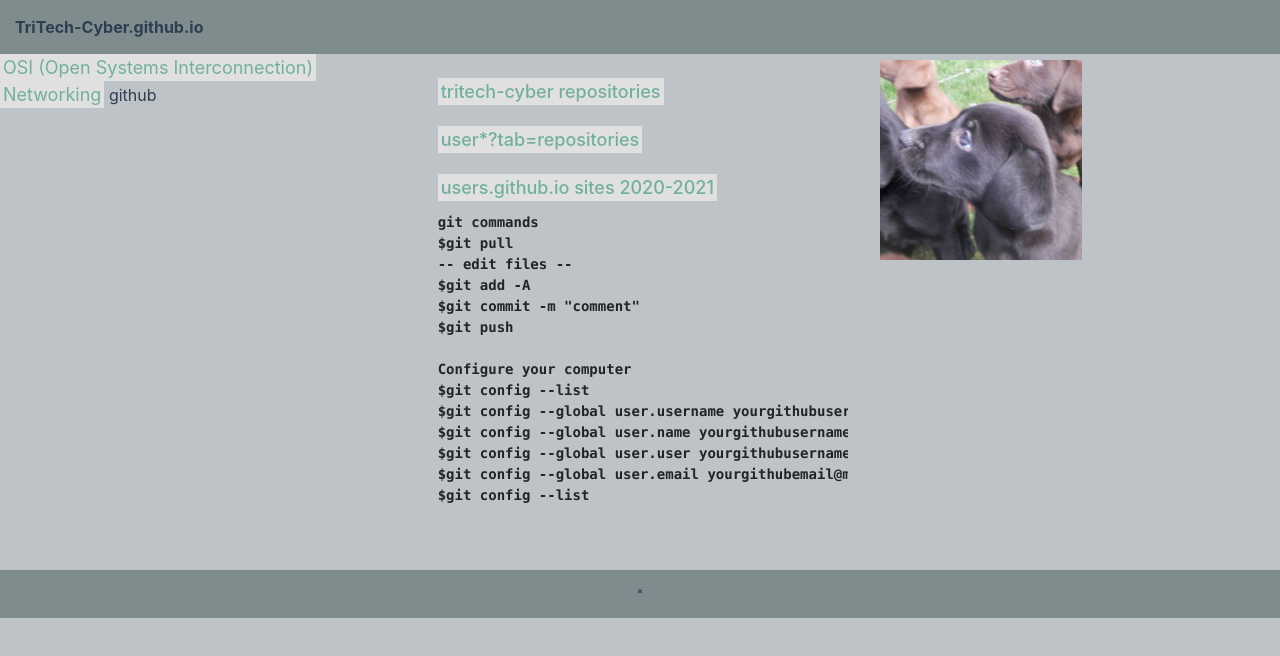
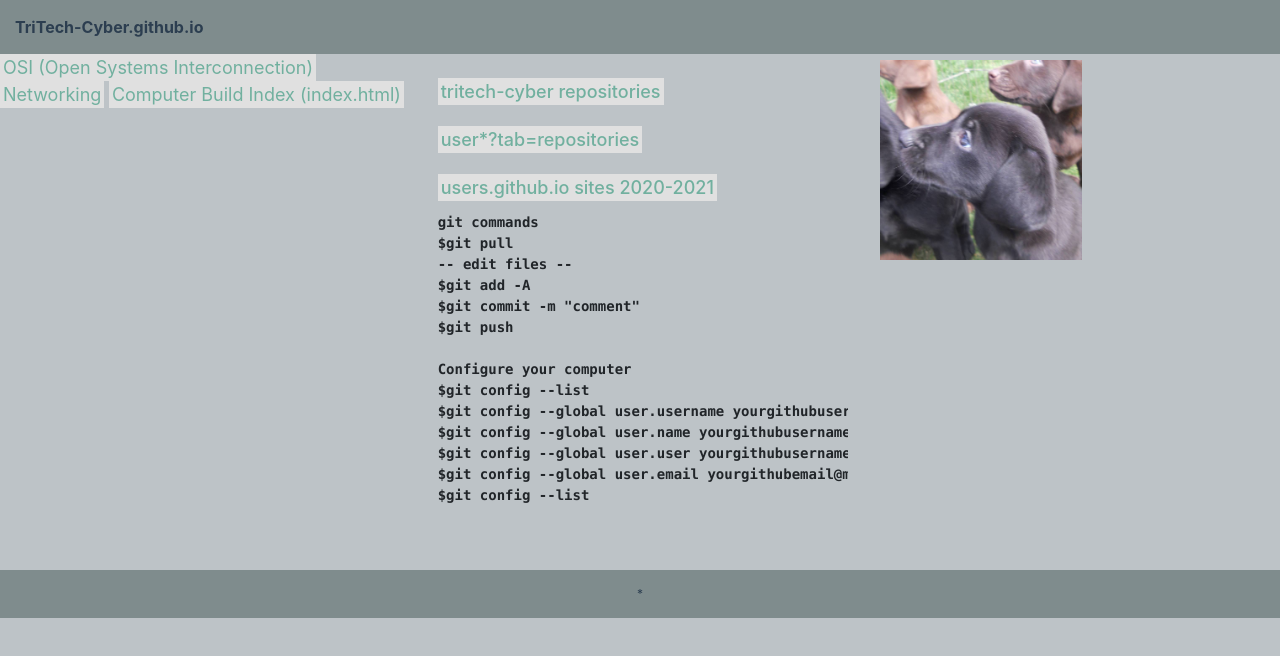
Before and after one commit to tritech-cyber/tritech-cyber.github.io, a plain HTML site: page index.html in a window 1280 px wide. Drawn offline with Linux system fonts and the light colour scheme.

Commit message:
Update index.html

```diff
--- a/index.html
+++ b/index.html
@@ -114,7 +114,7 @@ a{
      <div class="col-sm-4 ">
 	<a href = "osi/index.html" target = "_blank"> OSI (Open Systems Interconnection)</a> <br />
 	<a href = "networking/index.html"> Networking</a>
-          github
+	     <a href = "index2.html"> Computer Build Index (index.html) </a>
 	</div>
 
 
```
